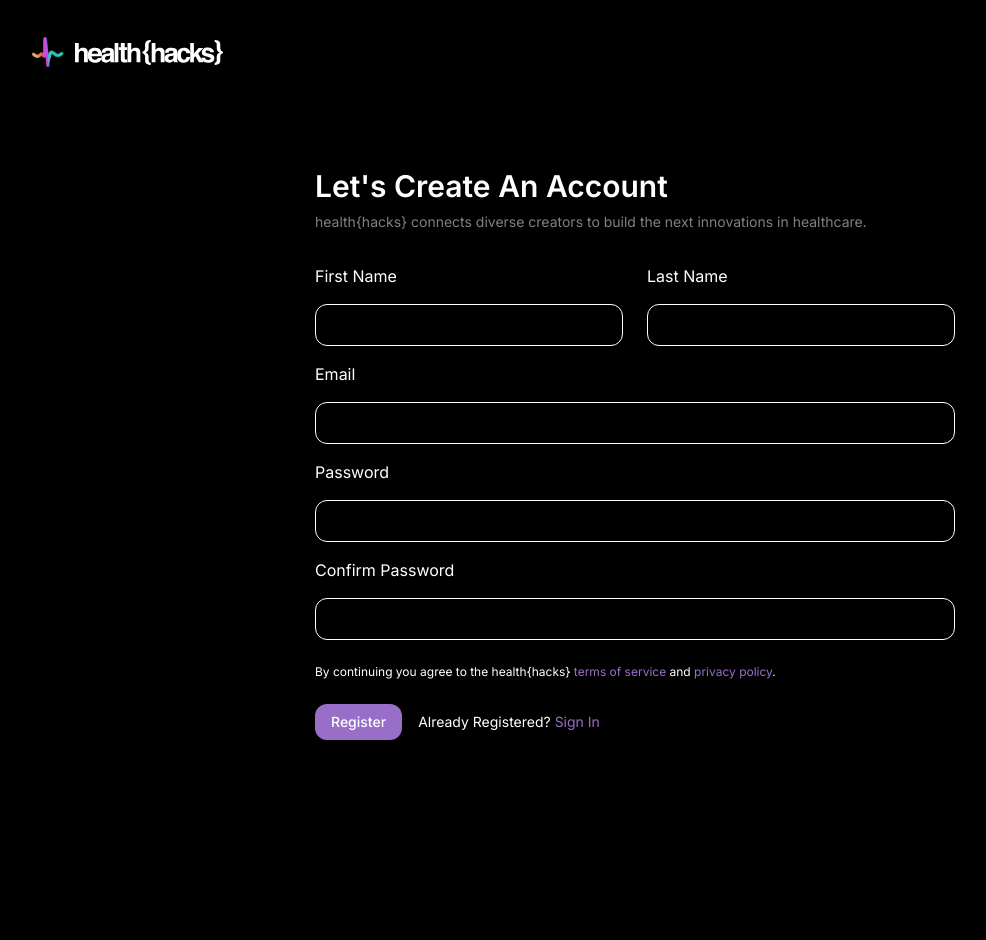
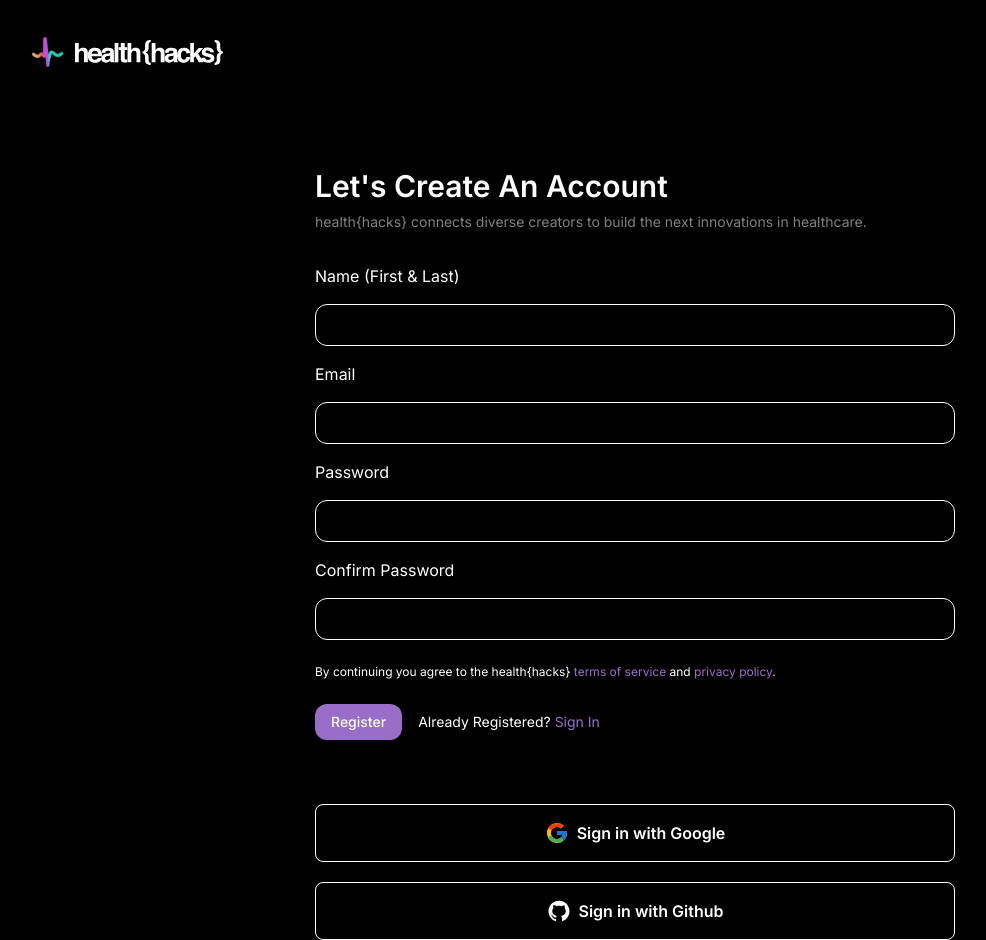
Before and after one commit to michaelhyi/healthhacks-website, a Next.js app: page /register in a window 1280 px wide. Shown: the whole page, without its empty margins (5-991 px from the left). Before the commit the page ends 800 px from the top, so only its background shows below. Built offline with nearby package versions, Linux system fonts and the light colour scheme.

Commit message:
oauth implemented

```diff
--- a/app/about/page.tsx
+++ b/app/about/page.tsx
@@ -1,12 +1,15 @@
+import getUser from "../actions/getUser";
 import Container from "../components/Container";
 import Footer from "../components/Footer";
 import Headquarters from "../components/Headquarters";
 import Mission from "../components/Mission";
 import Sponsors from "../components/Sponsors";
 
-const About = () => {
+const About = async () => {
+  const user = await getUser();
+
   return (
-    <Container>
+    <Container user={user}>
       <Mission />
       <Headquarters />
       <Sponsors />
--- a/app/actions/getCurrentUser.ts
+++ b/app/actions/getUser.ts
@@ -7,7 +7,7 @@ export async function getSession() {
   return await getServerSession(authOptions);
 }
 
-export default async function getCurrentUser() {
+export default async function getUser() {
   try {
     const session = await getSession();
 
@@ -15,21 +15,20 @@ export default async function getCurrentUser() {
       return null;
     }
 
-    const currentUser = await prisma.user.findUnique({
+    const user = await prisma.user.findUnique({
       where: {
         email: session.user.email as string,
       },
     });
 
-    if (!currentUser) {
+    if (!user) {
       return null;
     }
 
     return {
-      ...currentUser,
-      createdAt: currentUser.createdAt.toISOString(),
-      updatedAt: currentUser.updatedAt.toISOString(),
-      emailVerified: currentUser.emailVerified?.toISOString() || null,
+      ...user,
+      createdAt: user.createdAt.toISOString(),
+      updatedAt: user.updatedAt.toISOString(),
     };
   } catch (error: any) {
     return null;
--- a/app/api/register/route.ts
+++ b/app/api/register/route.ts
@@ -3,16 +3,15 @@ import bcrypt from "bcrypt";
 
 import prisma from "@/app/libs/prismadb";
 
-export async function POST(request: Request) {
-  const body = await request.json();
-  const { firstName, lastName, email, password } = body;
+export async function POST(req: Request) {
+  const body = await req.json();
+  const { name, email, password } = body;
 
   const hashedPassword = await bcrypt.hash(password, 12);
 
   const user = await prisma.user.create({
     data: {
-      firstName,
-      lastName,
+      name,
       email,
       password: hashedPassword,
     },
--- a/app/blog/letter-to-the-future-leaders-of-healthcare/page.tsx
+++ b/app/blog/letter-to-the-future-leaders-of-healthcare/page.tsx
@@ -1,9 +1,12 @@
+import getUser from "../../actions/getUser";
 import Container from "../../components/Container";
 import Footer from "../../components/Footer";
 
-const Blog1 = () => {
+const Blog1 = async () => {
+  const user = await getUser();
+
   return (
-    <Container>
+    <Container user={user}>
       <img
         src="/blog/lettertofuture.png"
         alt="Letter to the Future"
--- a/app/blog/page.tsx
+++ b/app/blog/page.tsx
@@ -4,10 +4,12 @@ import Container from "../components/Container";
 
 //@ts-ignore
 import Fade from "react-reveal/Fade";
+import getUser from "../actions/getUser";
 
-const Blog = () => {
+const Blog = async () => {
+  const user = await getUser();
   return (
-    <Container>
+    <Container user={user}>
       <div className="flex flex-col h-auto 2xl:h-screen justify-between">
         {/* <Fade delay={500} up distance="24px"> */}
         <div className="flex flex-col justify-center bg-black h-full items-center mb-0 2xl:mb-auto">
--- a/app/components/Container.tsx
+++ b/app/components/Container.tsx
@@ -1,15 +1,17 @@
 "use client";
 
+import { UserType } from "../types";
 import Navbar from "./Navbar";
 
 interface Props {
   children: React.ReactNode;
+  user?: UserType | null;
 }
 
-const Container: React.FC<Props> = ({ children }) => {
+const Container: React.FC<Props> = ({ children, user }) => {
   return (
     <div className="flex flex-col bg-black text-white font-inter min-h-screen max-w-full overflow-hidden">
-      <Navbar />
+      <Navbar user={user} />
       <div>{children}</div>
     </div>
   );
--- a/app/components/Navbar.tsx
+++ b/app/components/Navbar.tsx
@@ -1,16 +1,19 @@
 "use client";
 
 import { usePathname, useRouter } from "next/navigation";
-import { useState } from "react";
 import { Link as SmoothLink } from "react-scroll";
+import { UserType } from "../types";
 import Logo from "./Logo";
 import NavbarLink from "./NavbarLink";
 import UserMenu from "./UserMenu";
 
-const Navbar = () => {
+interface Props {
+  user: UserType | null | undefined;
+}
+
+const Navbar: React.FC<Props> = ({ user }) => {
   const router = useRouter();
   const pathname = usePathname();
-  const [user, setUser] = useState(null);
 
   return (
     <div className="flex justify-between sm:flex-col sm:space-y-12 md:space-y-0 md:flex-row items-center p-8 w-full sticky top-0 z-50 bg-black">
@@ -36,7 +39,7 @@ const Navbar = () => {
         <NavbarLink page="About" />
         <NavbarLink page="Blog" />
       </div>
-      <UserMenu />
+      <UserMenu user={user} />
     </div>
   );
 };
--- a/app/components/UserMenu.tsx
+++ b/app/components/UserMenu.tsx
@@ -1,18 +1,18 @@
 "use client";
 
+import { signOut } from "next-auth/react";
+import { useRouter } from "next/navigation";
 import { useCallback, useState } from "react";
 import { AiOutlineMenu } from "react-icons/ai";
-import { signOut } from "next-auth/react";
-import { useRouter } from "next/navigation";
-
+import { UserType } from "../types";
+import Avatar from "./Avatar";
 import MenuItem from "./MenuItem";
-import Avatar from "./Avatar";
 
 interface Props {
-  currentUser?: any | null;
+  user?: UserType | null;
 }
 
-const UserMenu: React.FC<Props> = ({ currentUser }) => {
+const UserMenu: React.FC<Props> = ({ user }) => {
   const router = useRouter();
   const [isOpen, setIsOpen] = useState(false);
 
@@ -43,7 +43,7 @@ const UserMenu: React.FC<Props> = ({ currentUser }) => {
         >
           <AiOutlineMenu />
           <div className="hidden md:block">
-            <Avatar src={currentUser?.image} />
+            <Avatar src={user?.image} />
           </div>
         </div>
       </div>
@@ -61,9 +61,9 @@ const UserMenu: React.FC<Props> = ({ currentUser }) => {
           "
         >
           <div className="flex flex-col cursor-pointer">
-            {currentUser ? (
+            {user ? (
               <>
-                {/* menu items for user*/}
+                <MenuItem label="Apply" onClick={() => router.push("/apply")} />
                 <hr />
                 <MenuItem label="Logout" onClick={() => signOut()} />
               </>
--- a/app/page.tsx
+++ b/app/page.tsx
@@ -1,3 +1,4 @@
+import getUser from "./actions/getUser";
 import Container from "./components/Container";
 import Days from "./components/Days";
 import Footer from "./components/Footer";
@@ -5,9 +6,11 @@ import Head from "./components/Head";
 import Sponsors from "./components/Sponsors23";
 import Statistics from "./components/Statistics";
 
-export default function Home() {
+export default async function Home() {
+  const user = await getUser();
+
   return (
-    <Container>
+    <Container user={user}>
       <Head />
       <Statistics />
       <Sponsors />
--- a/app/register/Component.tsx
+++ b/app/register/Component.tsx
@@ -7,6 +7,8 @@ import { useRouter } from "next/navigation";
 import { useState } from "react";
 import { FieldValues, SubmitHandler, useForm } from "react-hook-form";
 import { toast } from "react-hot-toast";
+import { AiFillGithub } from "react-icons/ai";
+import { FcGoogle } from "react-icons/fc";
 import ContainerApp from "../components/ContainerApp";
 import NewInput from "../components/NewInput";
 
@@ -20,8 +22,7 @@ const RegisterComponent = () => {
     formState: { errors },
   } = useForm<FieldValues>({
     defaultValues: {
-      firstName: "",
-      lastName: "",
+      name: "",
       email: "",
       password: "",
       confirmPassword: "",
@@ -81,28 +82,14 @@ const RegisterComponent = () => {
           </div>
 
           <form onSubmit={(e) => handleSubmit(onSubmit)(e)} className="mt-4">
-            <div className="flex space-x-6">
-              <div className="w-[50vw]">
             <NewInput
-                  id="firstName"
-                  label="First Name"
+              id="name"
+              label="Name (First & Last)"
               disabled={isLoading}
               register={register}
               errors={errors}
               required
             />
-              </div>
-              <div className="w-[50vw]">
-                <NewInput
-                  id="lastName"
-                  label="Last Name"
-                  disabled={isLoading}
-                  register={register}
-                  errors={errors}
-                  required
-                />
-              </div>
-            </div>
             <NewInput
               id="email"
               label="Email"
@@ -161,6 +148,22 @@ const RegisterComponent = () => {
               </div>
             </div>
           </form>
+          <div className="flex flex-col gap-5 mt-8">
+            <button
+              onClick={() => signIn("google")}
+              className="flex flex-row gap-2 w-full border-[1px] border-white justify-center items-center py-4 rounded-lg duration-300 hover:opacity-50 cursor-pointer font-semibold"
+            >
+              <FcGoogle size={24} />
+              Sign in with Google
+            </button>
+            <button
+              onClick={() => signIn("github")}
+              className="flex flex-row gap-2 w-full border-[1px] border-white justify-center items-center py-4 rounded-lg duration-300 hover:opacity-50 cursor-pointer font-semibold"
+            >
+              <AiFillGithub size={24} />
+              Sign in with Github
+            </button>
+          </div>
         </div>
       </div>
     </ContainerApp>
--- a/next.config.js
+++ b/next.config.js
@@ -1,4 +1,8 @@
 /** @type {import('next').NextConfig} */
-const nextConfig = {}
+const nextConfig = {
+  images: {
+    domains: ["avatars.githubusercontent.com", "lh3.googleusercontent.com"],
+  },
+};
 
-module.exports = nextConfig
+module.exports = nextConfig;
```
Also changed, not shown: app/types/index.ts (+7 -9 lines), 1 other file (tests, documents, lock files or other folders). Lines whose indentation alone changed are shown as unchanged.
